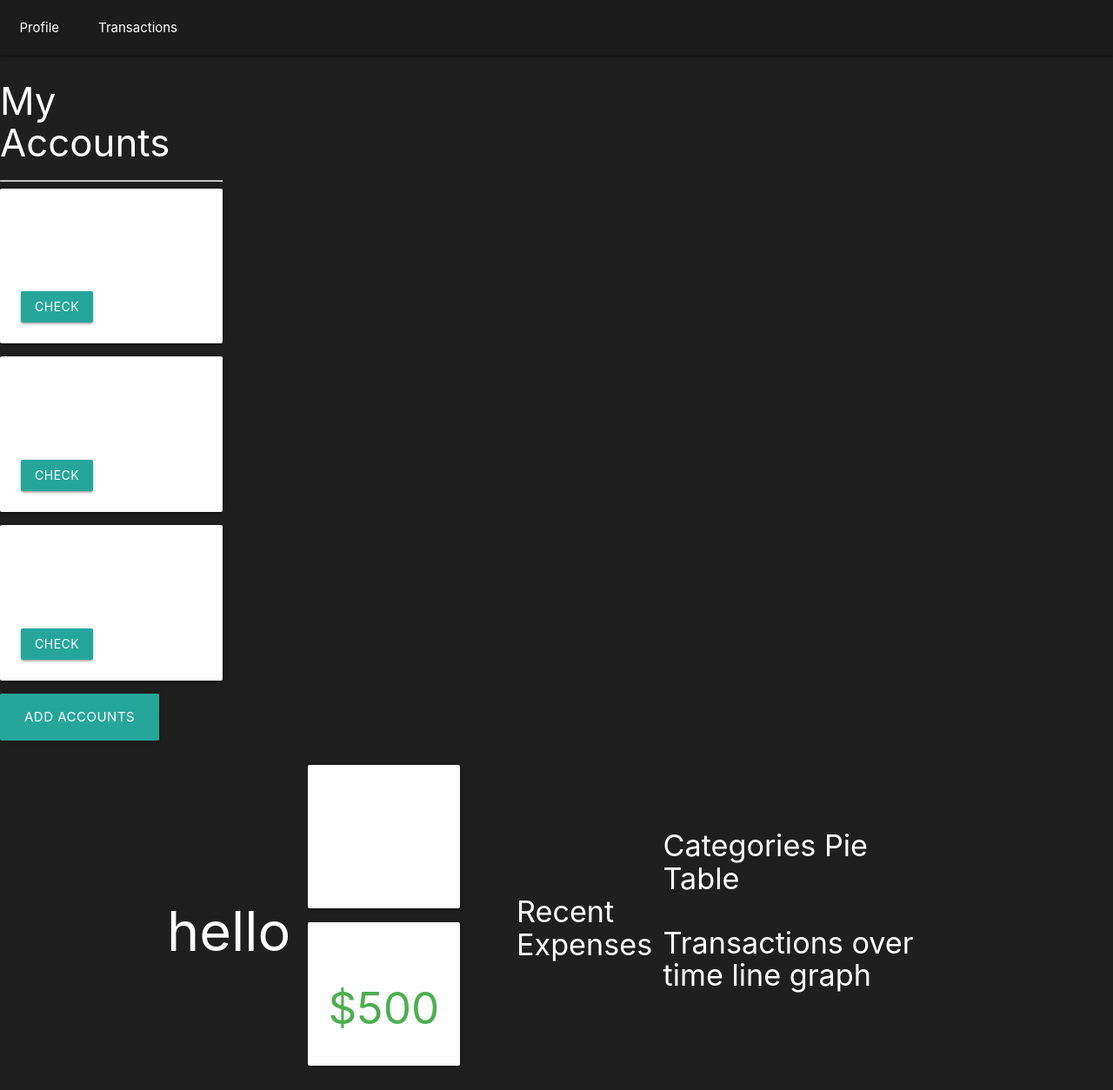
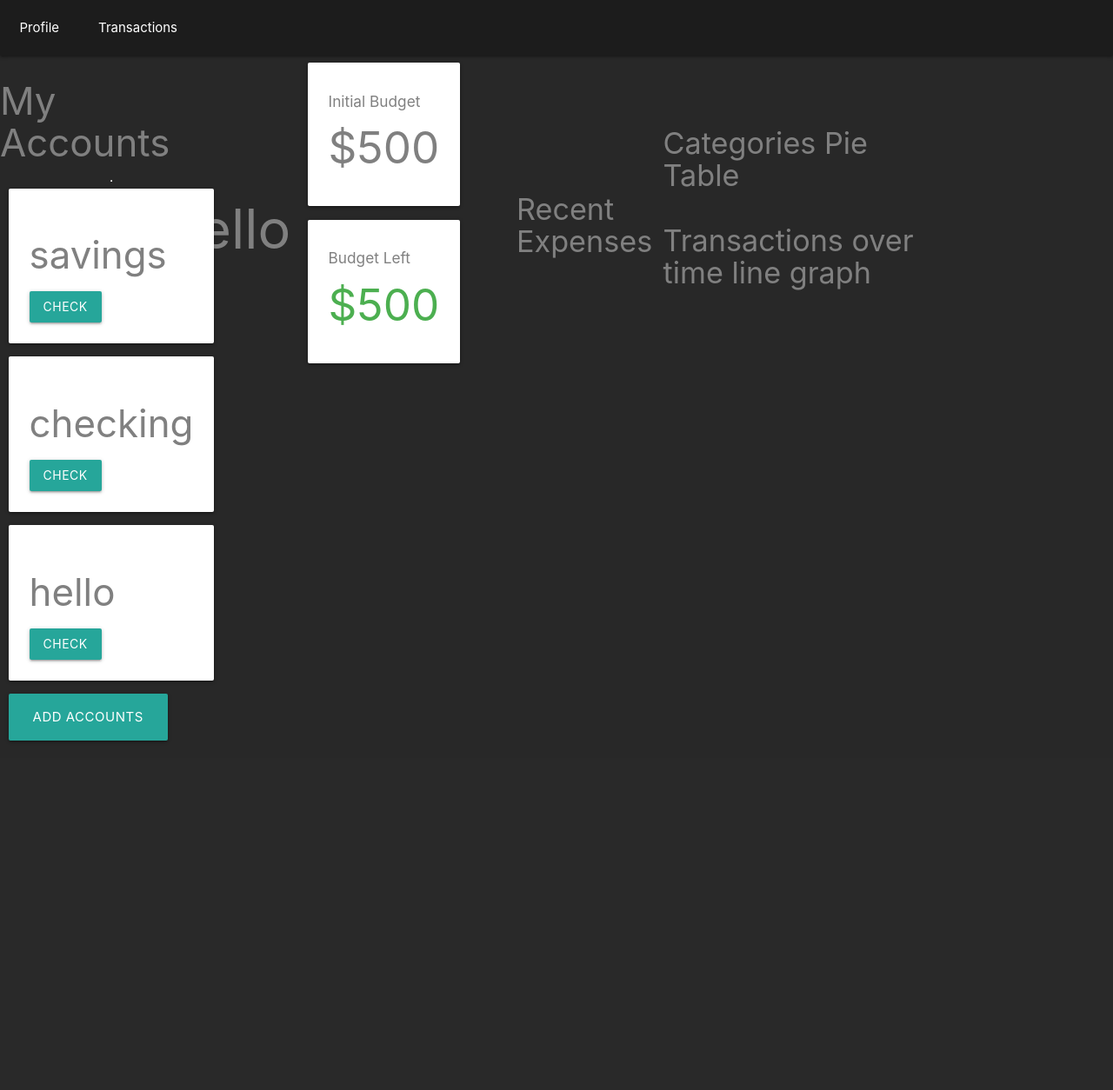
Before and after one commit to bestepha83/Budgeting-App, a Django app: a page that uses budget/templates/budget/base.html in a window 1280 px wide. Shown: the whole page at 87% size. After the commit the page ends 853 px from the top, so only its background shows below. Run offline with Django 3.2, Linux system fonts and the light colour scheme; data comes from the database, SQL or seed files in the repository.

Commit message:
more style changes

```diff
--- a/budget/static/css/styles.css
+++ b/budget/static/css/styles.css
@@ -6,10 +6,10 @@
 
 html {
     font-family: 'Segoe UI', Tahoma, Geneva, Verdana, sans-serif;
-    background-color:rgb(31, 31, 31);
+    background-color:rgb(40, 40, 40);
 }
 body {
-    color: white;
+    color: gray;
 }
 
 h1 {
@@ -28,6 +28,11 @@
 }
 
 .left-nav {
+    display: flex;
+    flex-direction: column;
+    justify-content: center;
+    align-items: center;
+    position: absolute;
     width: 20%;
 }
 
```
